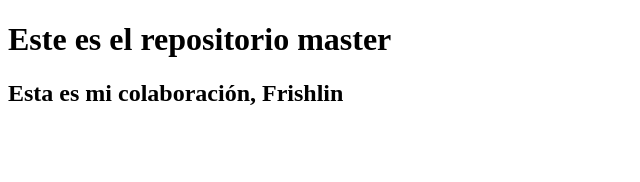
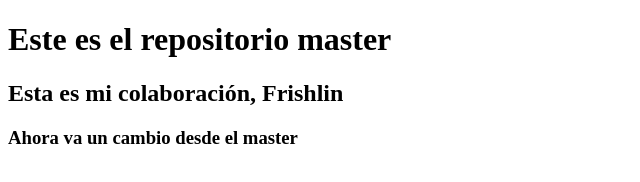
Before and after one commit to frishsol/colaborando-con-frishsol, a plain HTML site: page index.html in a window 1280 px wide. Shown: the whole page, without its empty margins (0-640 px from the left). Drawn offline with Linux system fonts and the light colour scheme.

Commit message:
agregando un h3 desde el master

```diff
--- a/index.html
+++ b/index.html
@@ -7,5 +7,6 @@
   <body>
     <h1>Este es el repositorio master</h1>
     <h2>Esta es mi colaboración, Frishlin</h2>
+    <h3>Ahora va un cambio desde el master</h3>
   </body>
 </html>
```
